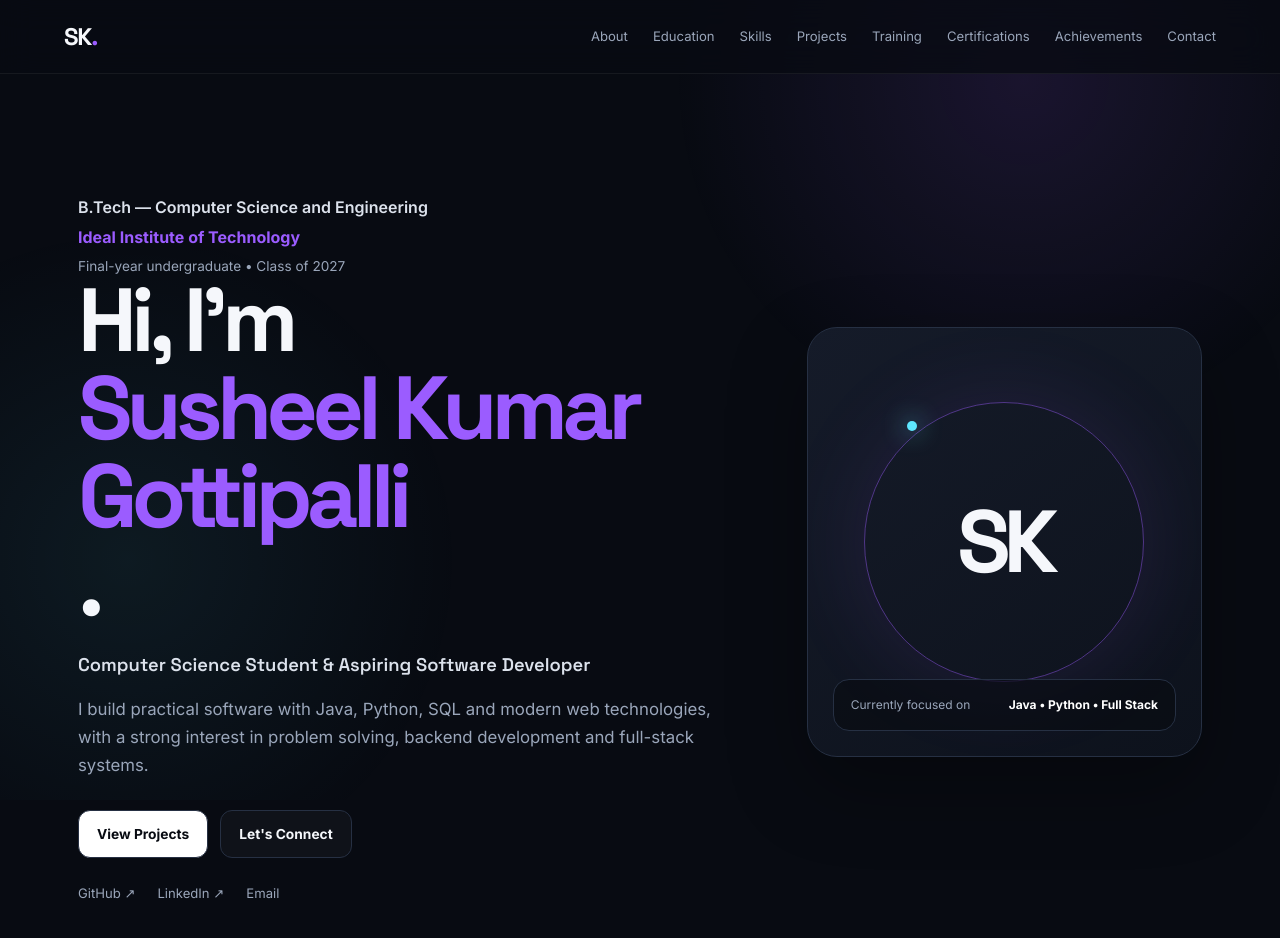
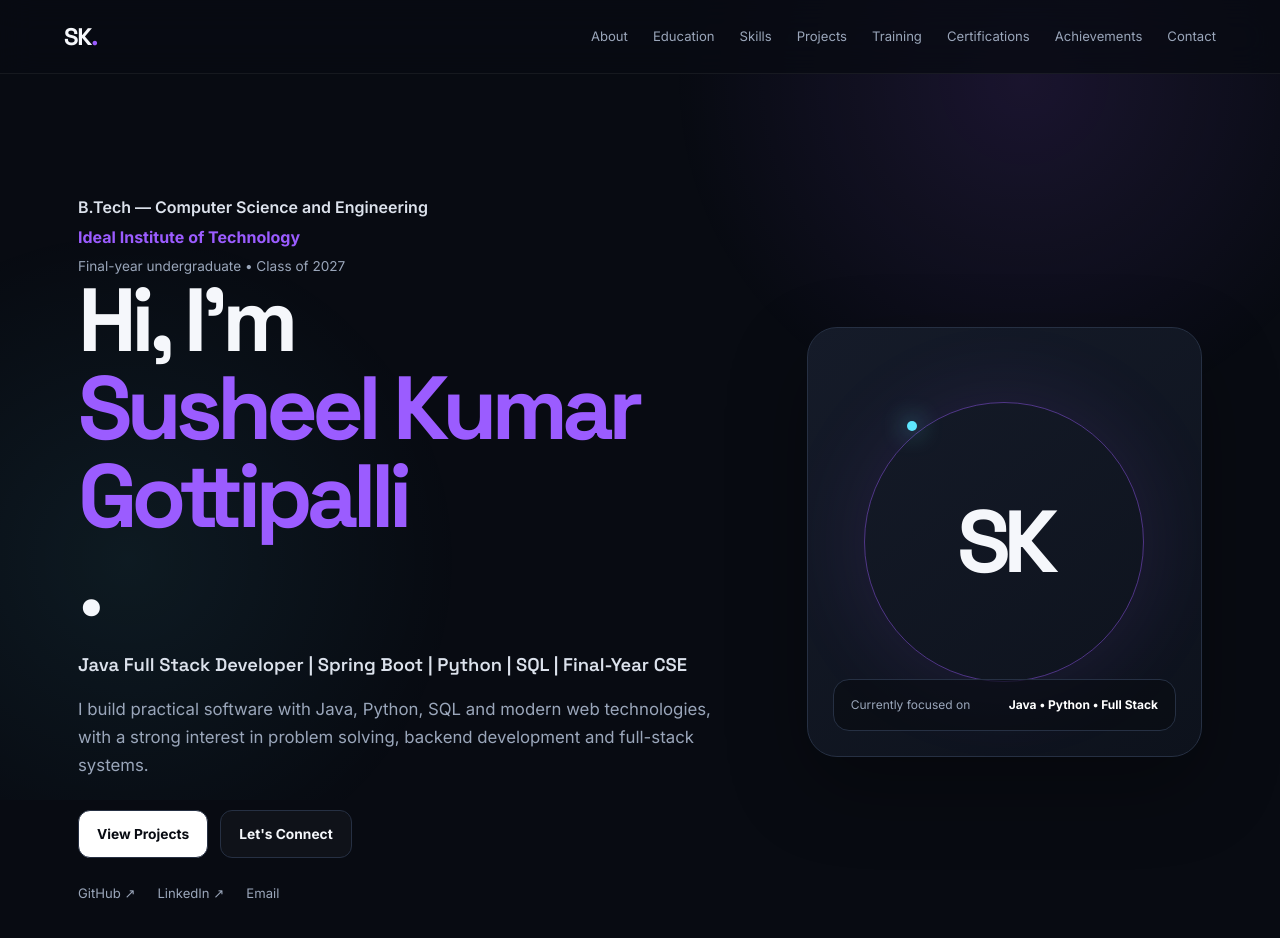
Before and after one commit to susheel169/portfolio, a plain HTML site: page index.html in a window 1280 px wide. Shown: the top 938 px of the page. Drawn offline with Linux system fonts and the light colour scheme.

Commit message:
Update index.html

```diff
--- a/index.html
+++ b/index.html
@@ -37,7 +37,7 @@
           <div class="year">Final-year undergraduate • Class of 2027</div>
         </div>
         <h1>Hi, I'm <span>Susheel Kumar Gottipalli</span>.</h1>
-        <h2>Computer Science Student & Aspiring Software Developer</h2>
+        <h2>Java Full Stack Developer | Spring Boot | Python | SQL | Final-Year CSE</h2>
         <p class="lead">
           I build practical software with Java, Python, SQL and modern web technologies,
           with a strong interest in problem solving, backend development and full-stack systems.
```
